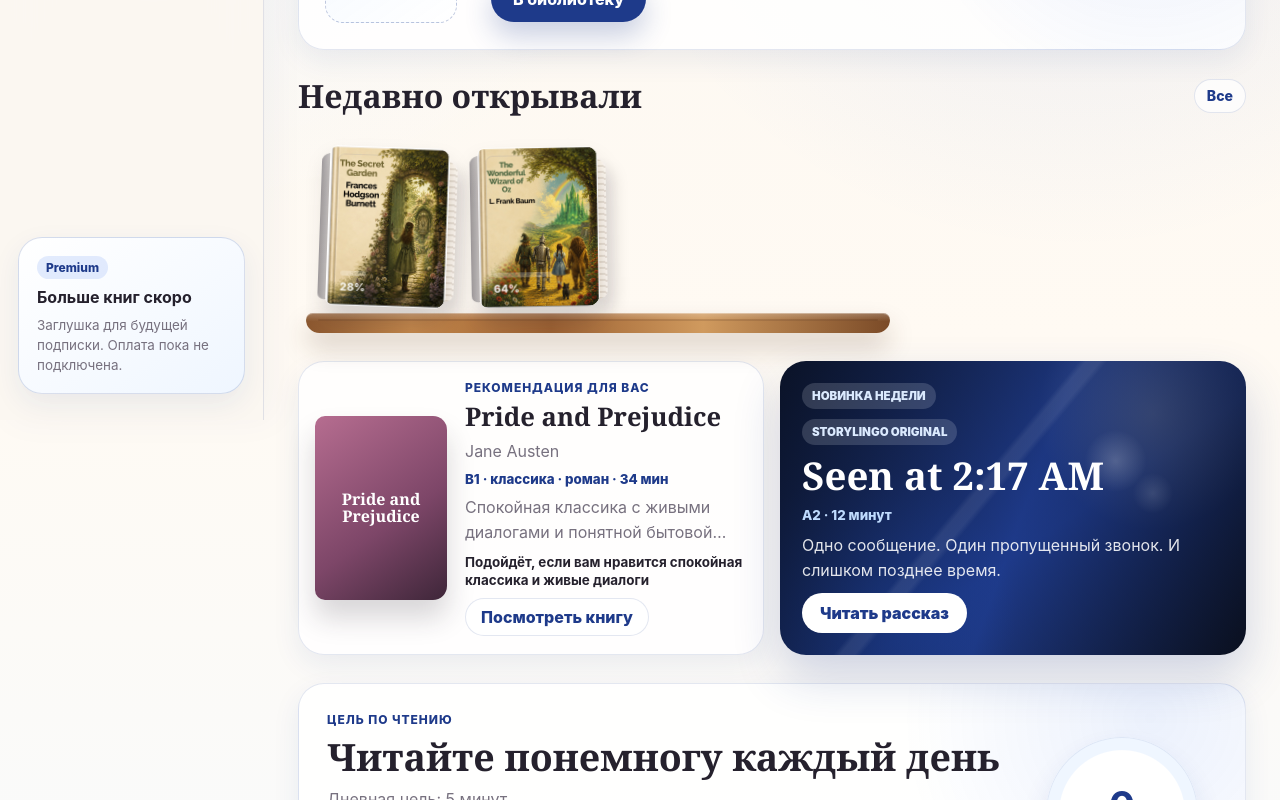
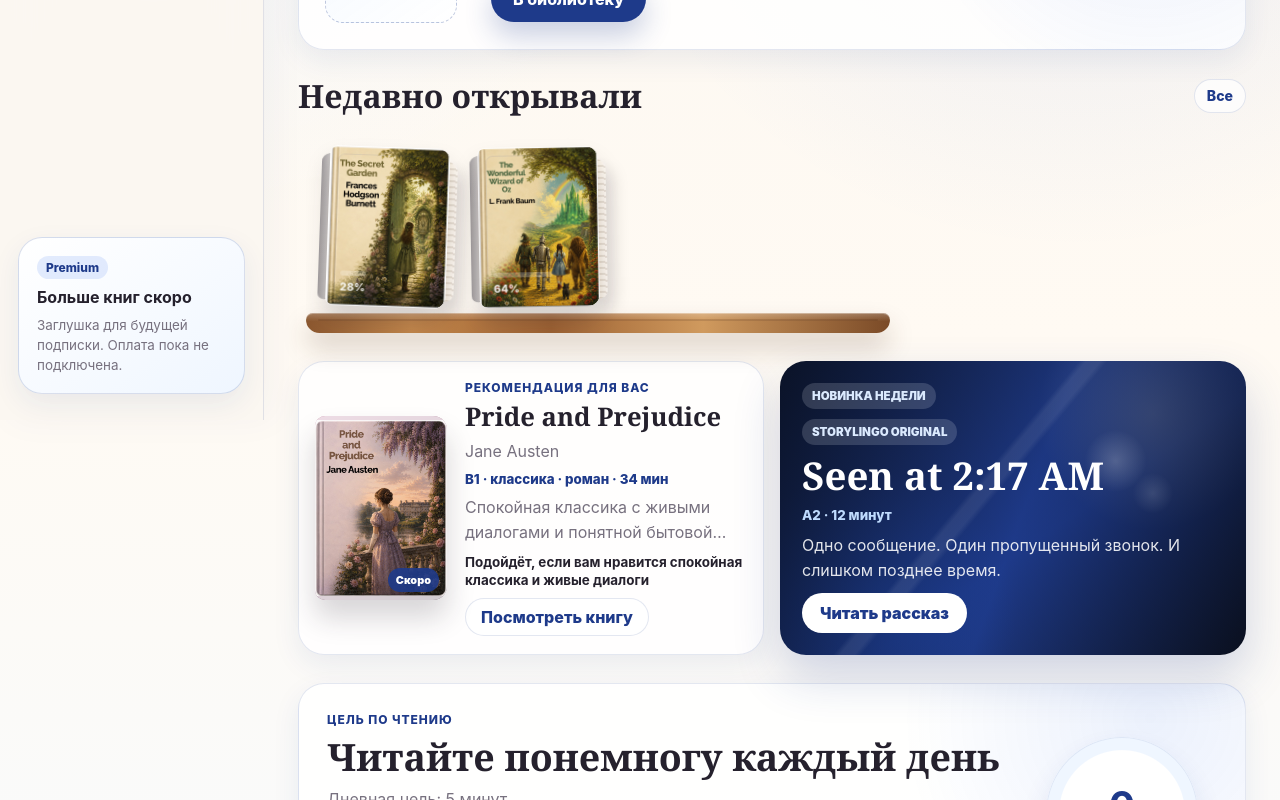
Before and after one commit to voichikpolina88-design/english-stories, a React (Vite) app: page / in a window 1280 px wide. Shown: the part 380-1180 px from the top of the page. Built offline with nearby package versions, Linux system fonts and the light colour scheme.

Commit message:
Fix Pride recommendation cover

```diff
--- a/src/App.tsx
+++ b/src/App.tsx
@@ -35,7 +35,7 @@ const getShelfBook = (bookId: string) => getCatalogBook(bookId);
 const recentBooks = ["secret-garden", "wonderful-wizard-of-oz"]
   .map((bookId) => getShelfBook(bookId))
   .filter((book): book is HomeShelfBook => Boolean(book));
-const recommendationBook = getShelfBook("pride-prejudice") ?? homeShelfBooks[0];
+const recommendationBook = getShelfBook("pride-and-prejudice") ?? homeShelfBooks[0];
 const weeklyNewBook = getShelfBook("seen-217") ?? homeShelfBooks[0];
 
 const libraryShelves = libraryCategories.map((category) => ({
@@ -489,6 +489,9 @@ function RecommendationCard({
   book: HomeShelfBook;
   onOpen: (bookId: string) => void;
 }) {
+  const [imageFailed, setImageFailed] = useState(false);
+  const hasCoverImage = Boolean(book.coverImage && !imageFailed);
+
   function handleKeyDown(event: ReactKeyboardEvent<HTMLElement>) {
     if (event.key === "Enter" || event.key === " ") {
       event.preventDefault();
@@ -506,7 +509,12 @@ function RecommendationCard({
       aria-label={`Открыть ${book.title}`}
     >
       <div className={`recommendation-cover cover-${book.coverStyle}`} aria-hidden="true">
-        <span>{book.title}</span>
+        {hasCoverImage ? (
+          <img src={book.coverImage} alt="" loading="lazy" decoding="async" onError={() => setImageFailed(true)} />
+        ) : (
+          <span>{book.title}</span>
+        )}
+        {book.comingSoon ? <small>Скоро</small> : null}
       </div>
       <div className="recommendation-copy">
         <span className="eyebrow">Рекомендация для вас</span>
--- a/src/data/homeShelves.ts
+++ b/src/data/homeShelves.ts
@@ -83,7 +83,7 @@ export const libraryCatalog: HomeShelfBook[] = [
     excerpt: "Dorothy lived in the midst of the great Kansas prairies with Uncle Henry.",
   },
   {
-    id: "pride-prejudice",
+    id: "pride-and-prejudice",
     title: "Pride and Prejudice",
     author: "Jane Austen",
     type: "book",
@@ -304,7 +304,7 @@ export const libraryCategories: LibraryCategory[] = [
   {
     id: "classic-books",
     title: "Классические книги",
-    bookIds: ["alice-in-wonderland", "secret-garden", "wonderful-wizard-of-oz", "pride-prejudice", "frankenstein", "little-women"],
+    bookIds: ["alice-in-wonderland", "secret-garden", "wonderful-wizard-of-oz", "pride-and-prejudice", "frankenstein", "little-women"],
   },
   {
     id: "classic-stories",
--- a/src/styles.css
+++ b/src/styles.css
@@ -385,6 +385,7 @@ p {
 }
 
 .recommendation-cover {
+  position: relative;
   display: grid;
   min-height: 184px;
   place-items: center;
@@ -392,6 +393,16 @@ p {
   border-radius: 10px 14px 14px 10px;
   color: #fff;
   box-shadow: 0 18px 28px rgba(37, 33, 45, 0.18);
+}
+
+.recommendation-cover img {
+  width: 100%;
+  height: 100%;
+  min-height: 184px;
+  display: block;
+  object-fit: contain;
+  object-position: center;
+  background: rgba(255, 255, 255, 0.76);
 }
 
 .recommendation-cover span {
@@ -406,6 +417,18 @@ p {
   text-align: center;
   -webkit-box-orient: vertical;
   -webkit-line-clamp: 4;
+}
+
+.recommendation-cover small {
+  position: absolute;
+  right: 8px;
+  bottom: 8px;
+  padding: 5px 8px;
+  border-radius: 999px;
+  background: rgba(30, 58, 138, 0.9);
+  color: #fff;
+  font-size: 0.68rem;
+  font-weight: 860;
 }
 
 .recommendation-copy {
@@ -2289,6 +2312,10 @@ blockquote {
     min-height: 156px;
   }
 
+  .recommendation-cover img {
+    min-height: 156px;
+  }
+
   .recommendation-cover span {
     font-size: 0.82rem;
     -webkit-line-clamp: 5;
```
